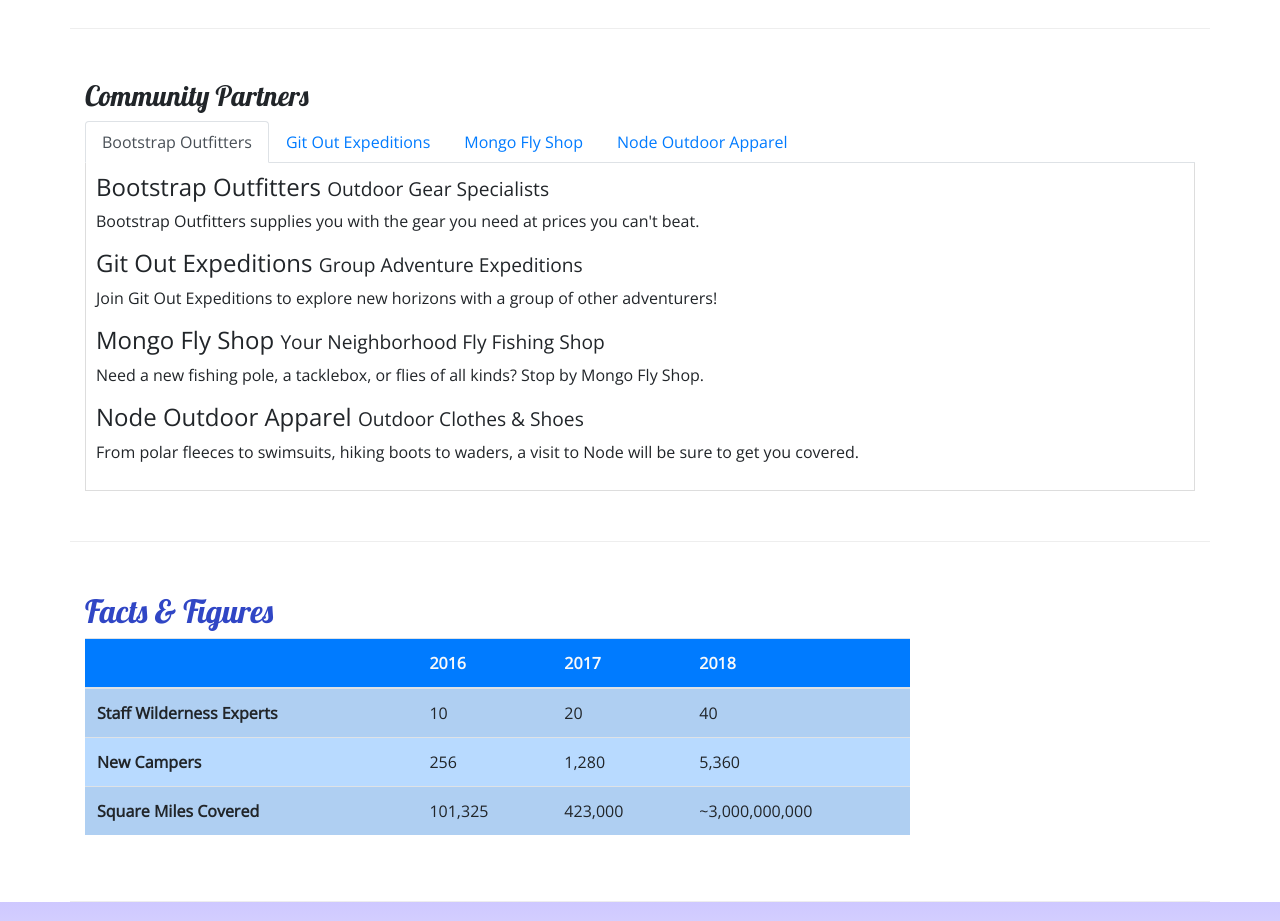
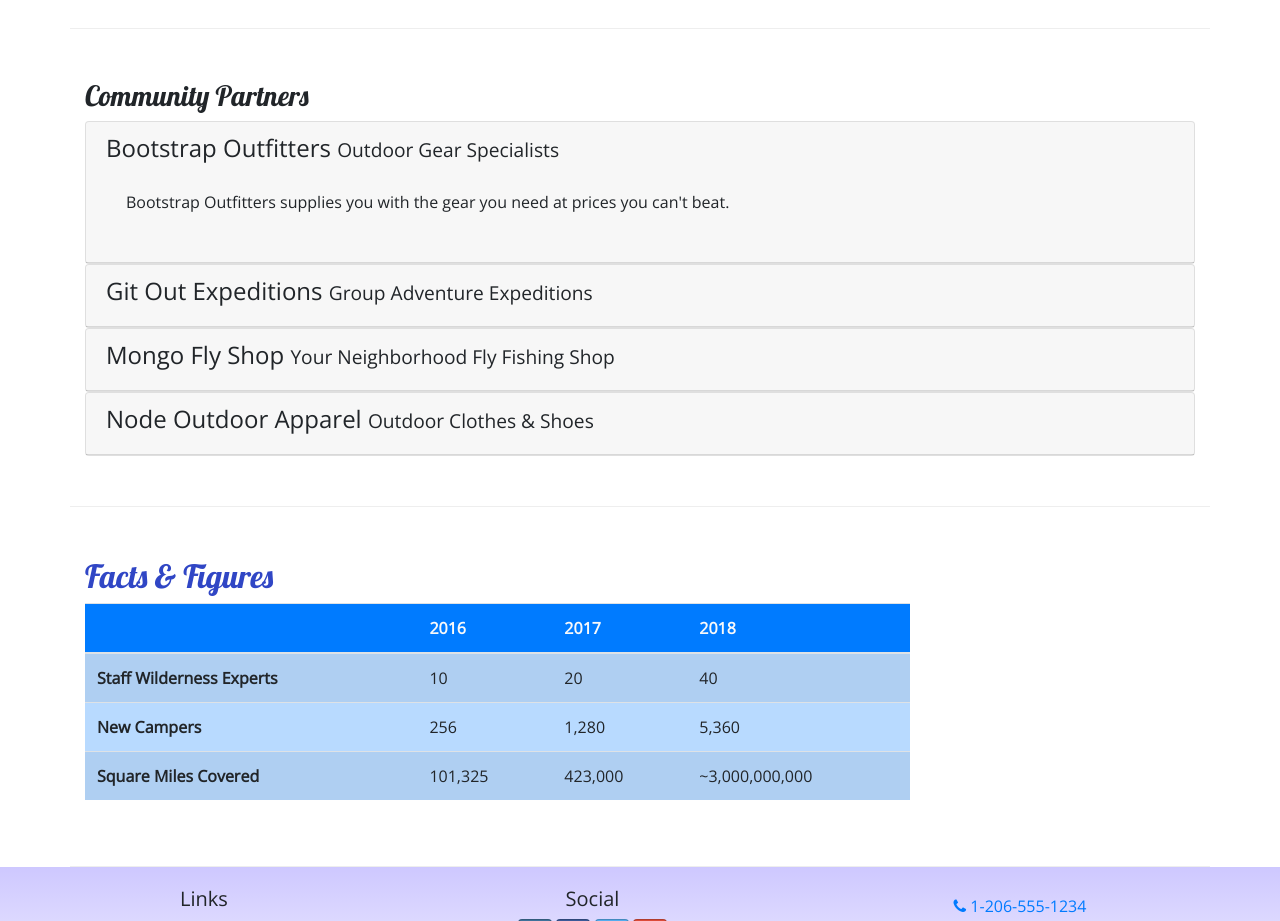
Before and after one commit to you-123/git-nucampsite, a website: page aboutus.html in a window 1280 px wide. Shown: the part 840-1761 px from the top of the page. Drawn offline with nearby package versions, Linux system fonts and the light colour scheme.

Commit message:
Accordion

```diff
--- a/aboutus.html
+++ b/aboutus.html
@@ -18,7 +18,6 @@
 </head>
 
 <body>
-
     <header class="jumbotron jumbotron-fluid">
         <div class="container">
             <div class="row">
@@ -96,32 +95,65 @@
         		</div>
             </div>
         </div>
-
            <div class="row row-content ">
             <div class="col">
                 <h3>Community Partners</h3>
-                 <ul class="nav nav-tabs">
-                    <li class="nav-item"> <a class="nav-link active" href="#bootstrap" role="tab" data-toggle="tab">Bootstrap Outfitters</a></li>
-                    <li class="nav-item"> <a class="nav-link " href="#git" role="tab" data-toggle="tab">Git Out Expeditions</a></li>
-                    <li class="nav-item"> <a class="nav-link " href="#mongo" role="tab" data-toggle="tab">Mongo Fly Shop</a></li>
-                    <li class="nav-item"> <a class="nav-link " href="#node" role="tab" data-toggle="tab"> Node Outdoor Apparel</a></li>
-                </ul>
-                <div class="tab-content">
-                 <div role="tabpanel" class="tab-pane fade show active" id="bootstrap">
-                <h4>Bootstrap Outfitters <small>Outdoor Gear Specialists</small></h4>
+                <div id="accordion">
+                   <div class="card">
+                    <div role="tab" class="card-header">
+                        <h4>
+                            <a data-toggle="collapse" data-target="#bootstrap">
+                         Bootstrap Outfitters <small>Outdoor Gear Specialists</small>
+                            </a>
+                        </h4>
+                        <div class="collapse show" id="bootstrap" data-parent="#accordion">
+                            <div class="card-body">
                                 <p class="d-none d-sm-block">Bootstrap Outfitters supplies you with the gear you need at prices you can't beat.</p>
                             </div>
-                <div role="tabpanel" class="tab-pane fade show active" id="git">
-                <h4>Git Out Expeditions <small>Group Adventure Expeditions</small></h4>
+                        </div>
+                    </div>
+                </div>
+                <div class="card">
+                    <div role="tab" class="card-header">
+                        <h4>
+                            <a class="collapsed" data-toggle="collapse" data-target="#git">
+                                Git Out Expeditions <small>Group Adventure Expeditions</small>
+                            </a>
+                        </h4>
+                        <div class="collapse" id="git" data-parent="#accordion">
+                            <div class="card-body">
                                 <p class="d-none d-sm-block">Join Git Out Expeditions to explore new horizons with a group of other adventurers!</p>
                            </div>
-               <div role="tabpanel" class="tab-pane fade show active" id="mongo">
-                <h4>Mongo Fly Shop <small>Your Neighborhood Fly Fishing Shop</small></h4>
+                        </div>
+                    </div>
+                </div>
+                <div class="card">
+                    <div role="tab" class="card-header">
+                        <h4>
+                            <a class="collapsed" data-toggle="collapse" data-target="#mongo">
+                                Mongo Fly Shop <small>Your Neighborhood Fly Fishing Shop</small>
+                            </a>
+                        </h4>
+                        <div class="collapse" id="mongo" data-parent="#accordion">
+                            <div class="card-body">
                                 <p class="d-none d-sm-block">Need a new fishing pole, a tacklebox, or flies of all kinds? Stop by Mongo Fly Shop.</p>
                             </div>
-                <div role="tabpanel" class="tab-pane fade show active" id="node">
-                <h4>Node Outdoor Apparel <small>Outdoor Clothes & Shoes</small></h4>
+                        </div>
+                    </div>
+                </div>
+                <div class="card">
+                    <div role="tab" class="card-header">
+                        <h4>
+                            <a class="collapsed" data-toggle="collapse" data-target="#node">
+                                Node Outdoor Apparel <small>Outdoor Clothes & Shoes</small>
+                            </a>
+                        </h4>
+                        <div class="collapse" id="node" data-parent="#accordion">
+                            <div class="card-body">
                                 <p class="d-none d-sm-block">From polar fleeces to swimsuits, hiking boots to waders, a visit to Node will be sure to get you covered.</p>
+                            </div>
+                        </div>
+                    </div>
                 </div>
                </div>
             </div>
--- a/css/styles.css
+++ b/css/styles.css
@@ -38,8 +38,3 @@ footer {
     background-image: linear-gradient(#CEC8FF, white);
     padding: 20px 0;
 }
-.tab-content {
-    border: 1px solid #DDD;
-    border-top: none;
-    padding: 10px;
-}
```
Lines whose indentation alone changed are shown as unchanged.
